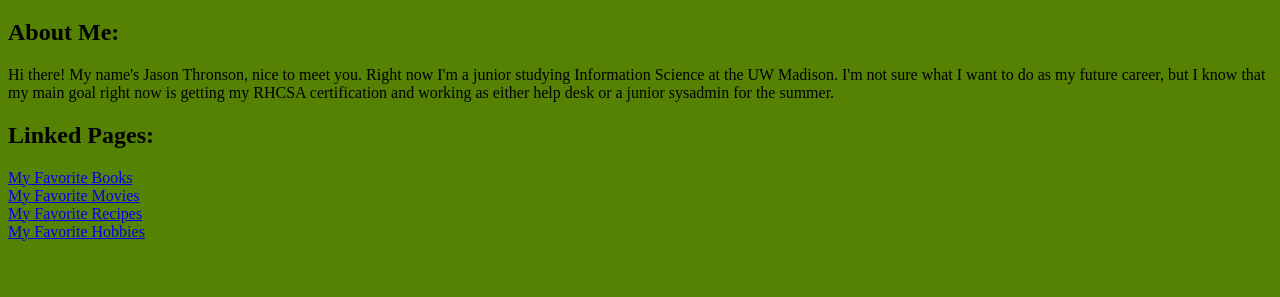
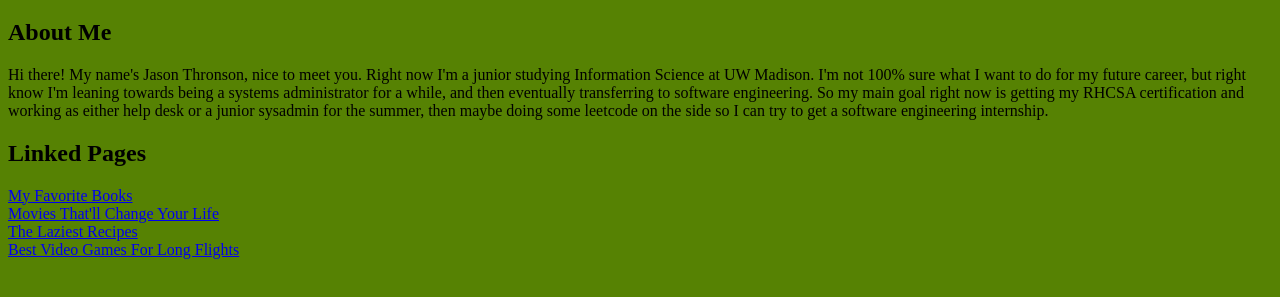
Before and after one commit to jasonthronson99/jasonthronson99.github.io, a plain HTML site: page index.html in a window 1280 px wide. Shown: the part 61-358 px from the top of the page. Drawn offline with Linux system fonts and the light colour scheme.

Commit message:
Fixed Some Things

```diff
--- a/index.html
+++ b/index.html
@@ -7,16 +7,16 @@
 </head>
 <body>
   <h1>Welcome to my website!</h1>
-  <h2>About Me:</h2>
+  <h2>About Me</h2>
   <p>
-  Hi there! My name's Jason Thronson, nice to meet you. Right now I'm a junior studying Information Science at the UW Madison. I'm not sure what I want to do as my future career, but I know that my main goal right now is getting my RHCSA certification and working as either help desk or a junior sysadmin for the summer.
+  Hi there! My name's Jason Thronson, nice to meet you. Right now I'm a junior studying Information Science at UW Madison. I'm not 100% sure what I want to do for my future career, but right know I'm leaning towards being a systems administrator for a while, and then eventually transferring to software engineering. So my main goal right now is getting my RHCSA certification and working as either help desk or a junior sysadmin for the summer, then maybe doing some leetcode on the side so I can try to get a software engineering internship.
   </p>
-  <h2>Linked Pages:</h2>
+  <h2>Linked Pages</h2>
   <nav>
-    <a href="books.html">My Favorite Books</a><br>
-    <a href="movies.html">My Favorite Movies</a><br>
-    <a href="recipes.html">My Favorite Recipes</a><br>
-    <a href="hobbies.html">My Favorite Hobbies</a><br>
+    <a href="favbooks.html">My Favorite Books</a><br>
+    <a href="impactfulmovies.html">Movies That'll Change Your Life</a><br>
+    <a href="laziestrecipes.html">The Laziest Recipes</a><br>
+    <a href="flightgaming.html">Best Video Games For Long Flights</a><br>
   </nav>
 </body>
 </html>
```
Also changed, not shown: favbooks.html (renamed from books.html), flightgaming.html (added), hobbies.html (deleted), impactfulmovies.html (added), laziestrecipes.html (added), movies.html (deleted), recipes.html (deleted).
